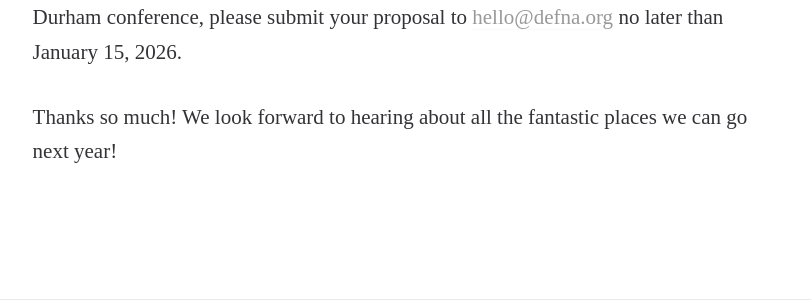
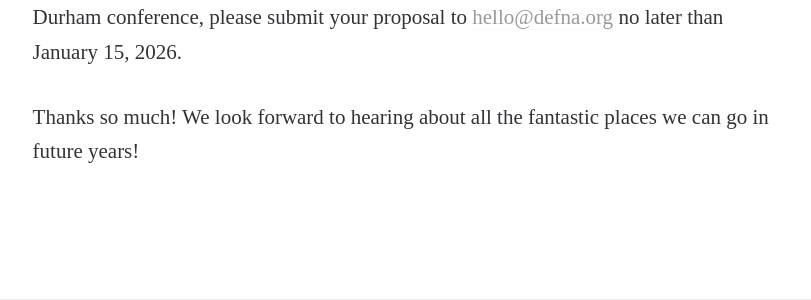
Before and after one commit to DEFNA/defna.org, a Jekyll site: the page built from _posts/2025-09-10-call-for-venue-proposal-2027.md, in a window 1280 px wide. Shown: the part 4367-4667 px from the top of the page, without its empty margins (233-1044 px from the left). Built offline with Jekyll 4.4.1, drawn with Linux system fonts in a browser that asks for light colours; some web fonts are replaced.

Commit message:
it's not next year

```diff
--- a/_posts/2025-09-10-call-for-venue-proposal-2027.md
+++ b/_posts/2025-09-10-call-for-venue-proposal-2027.md
@@ -105,4 +105,4 @@ If DEFNA chooses your group's proposal, your group is responsible for putting DE
 
 In order for us to make a decision in time to announce next year’s venue at the end of the Durham conference, please submit your proposal to [hello@defna.org](mailto:hello@defna.org) no later than January 15, 2026.
 
-Thanks so much! We look forward to hearing about all the fantastic places we can go next year!
+Thanks so much! We look forward to hearing about all the fantastic places we can go in future years!
```
